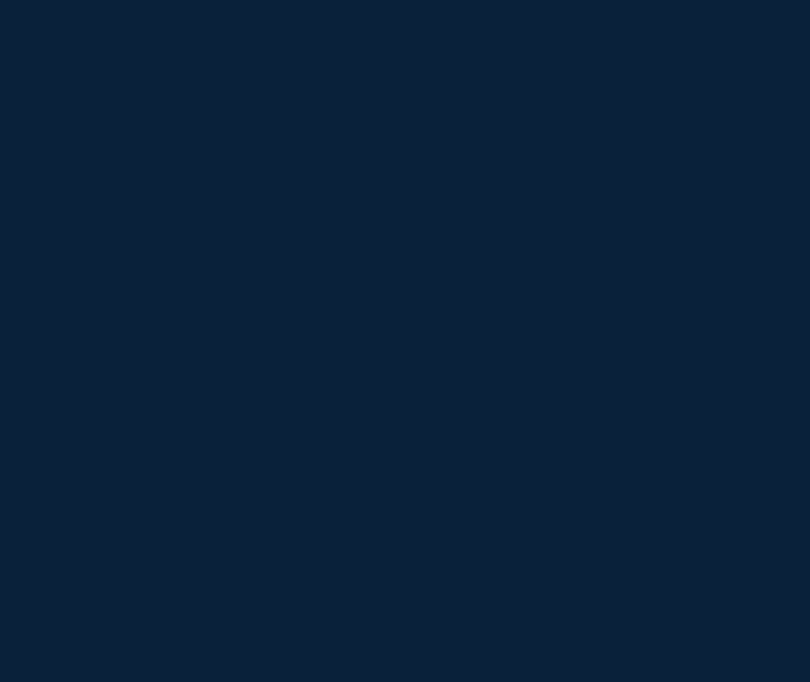
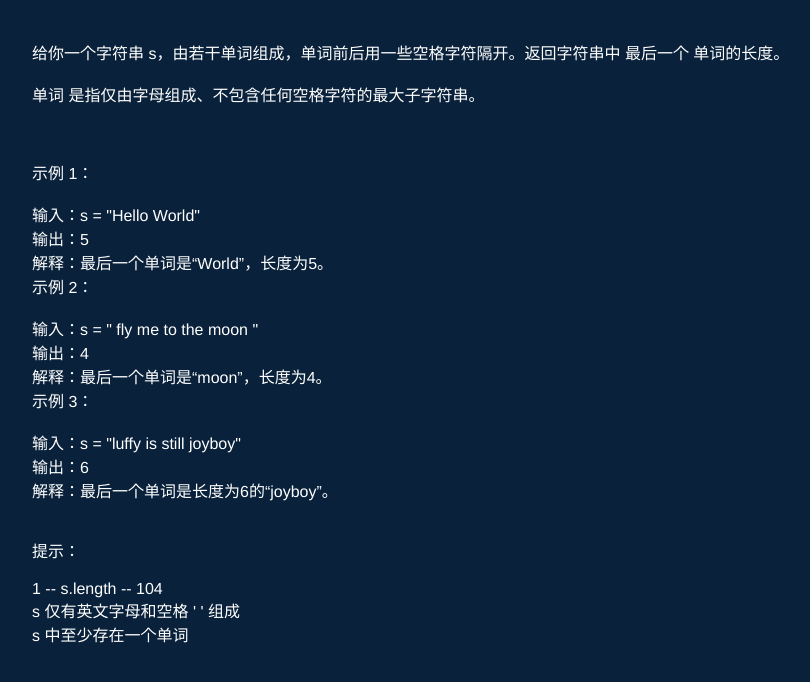
Before and after one commit to cldugujian/admin-algorithm, a Vue app: page /easy/length-of-last-word in a window 1280 px wide. Shown: the top 682 px of the page, without its empty margins (28-838 px from the left). Built offline with nearby package versions, Linux system fonts and the light colour scheme.

Commit message:
1. 最后一个单词的长度 length-of-lastWord - 4种解法

```diff
--- a/src/views/easy/length-of-last-word.vue
+++ b/src/views/easy/length-of-last-word.vue
@@ -1,14 +1,147 @@
 <template>
   <main>
 
-
+    给你一个字符串 s，由若干单词组成，单词前后用一些空格字符隔开。返回字符串中 最后一个 单词的长度。<br>
+    <br>
+    单词 是指仅由字母组成、不包含任何空格字符的最大子字符串。<br>
+    <br>
+     <br>
+    <br>
+    示例 1：<br>
+    <br>
+    输入：s = "Hello World"<br>
+    输出：5<br>
+    解释：最后一个单词是“World”，长度为5。<br>
+    示例 2：<br>
+    <br>
+    输入：s = "   fly me   to   the moon  "<br>
+    输出：4<br>
+    解释：最后一个单词是“moon”，长度为4。<br>
+    示例 3：<br>
+    <br>
+    输入：s = "luffy is still joyboy"<br>
+    输出：6<br>
+    解释：最后一个单词是长度为6的“joyboy”。<br>
+     <br>
+    <br>
+    提示：<br>
+    <br>
+    1 -- s.length -- 104<br>
+    s 仅有英文字母和空格 ' ' 组成<br>
+    s 中至少存在一个单词<br>
 
   </main>
 </template>
 
 <script>
   export default {
-    name: "length-of-last-word"
+    name: "length-of-last-word",
+    methods:{
+      // 数组 split 方法
+      lengthOfLastWord_1(s){
+        console.log('');
+        console.log('');
+        console.log('分割前',s);
+        s = s.split(' ');
+        console.log('分割后',s);
+        // 去除空元素
+        s = s.filter( item => { return item.length !== 0 } );
+        console.log('去空后',s);
+        // 最后一个单词
+        let result = s[s.length-1].length;
+        console.log('最后一个单词',result);
+        return result;
+      },
+      // 遍历 - 将所有单词存起来
+      lengthOfLastWord_2(s){
+        console.log('');
+        console.log('');
+        console.log(s);
+        // 用一个数组存放所有单词
+        let words = [];
+        // 用一个字符串存放当前有效单词
+        let str = '';
+        for( let i=0; i<s.length; i++ ){
+          // 如果不是空格，则直接添加到 str
+          if( s[i] !== ' ' ){
+            str += s[i];
+            // 如果当前已经遍历到最后一个字符
+            if( i === s.length-1 ){
+              words.push(str);
+              str = '';
+            }
+          }
+          // 如果遇到空格，先判断当前 str 是不是有效单词
+          else{
+            if( str.length ) {
+              words.push(str);
+              str = '';
+            }
+          }
+        }
+        console.log('words',words);
+        return words[words.length-1].length;
+      },
+      // 遍历 - 仅保留最后一个单词
+      lengthOfLastWord_3(s){
+        console.log('');
+        console.log('');
+        console.log(s);
+        // 用一个字符串存放当前有效单词
+        let word = '';
+        // 最后一个有效单词
+        let lastWord = '';
+        for( let i=0; i<s.length; i++ ){
+          // 如果不是空格，则直接添加到 str
+          if( s[i] !== ' ' ){
+            word += s[i];
+            // 如果当前已经遍历到最后一个字符
+            if( i === s.length-1 ){
+              lastWord = word;
+              word = '';
+            }
+          }else{
+            if( word.length ){
+              lastWord = word;
+              word = '';
+            }
+          }
+        }
+        console.log('lastWord',lastWord);
+        return lastWord.length;
+      },
+      // 遍历 - 仅记录下标
+      lengthOfLastWord_4(s){
+        console.log('');
+        console.log('');
+        console.log(s);
+        // 设置起始下标
+        let start = null,end = null,isEmpty = false;
+        for( let i=0; i<s.length; i++ ){
+          if( s[i] !== ' ' ){
+            if( start === null || isEmpty ){
+              start = i;
+              isEmpty = false;
+            }
+            end = i;
+          }else{
+            isEmpty = true;
+          }
+          console.log(start,end,isEmpty);
+        }
+        return end-start+1;
+      },
+    },
+    created(){
+      let test = [
+        { s:"Hello World",answer:5 },
+        { s:"   fly me   to   the moon  ",answer:4 },
+        { s:"luffy is still joyboy",answer:6 },
+      ];
+      test.forEach(item => {
+        console.log( this.lengthOfLastWord_4(item.s) === item.answer );
+      });
+    },
   }
 </script>
 
```
